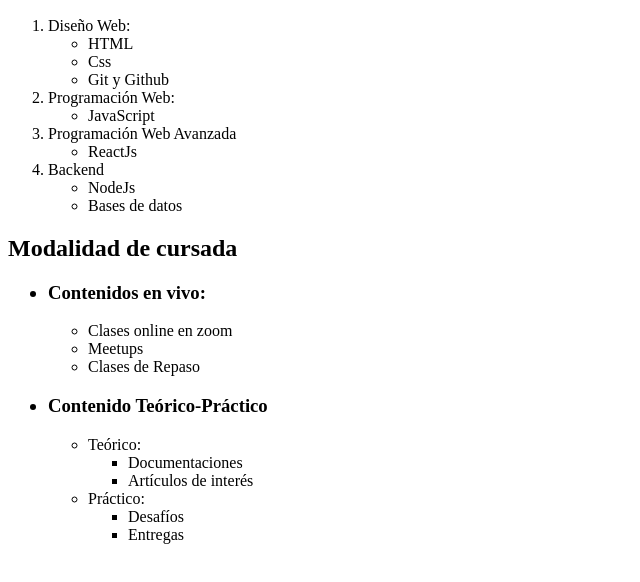
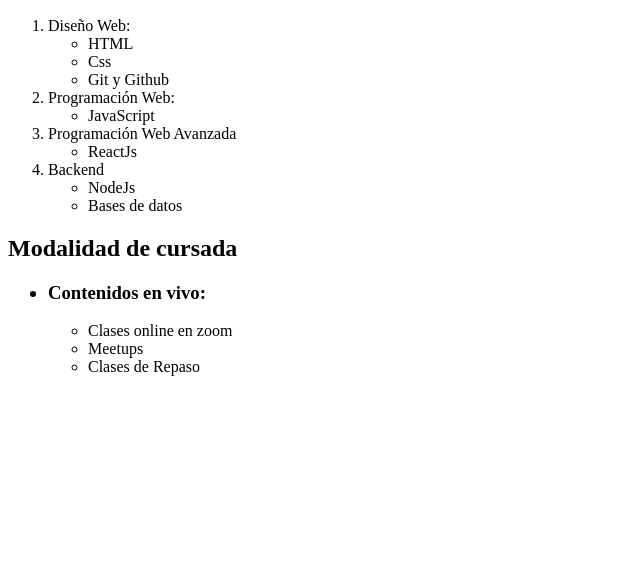
Before and after one commit to Martinabaez/proyectonucba, a plain HTML site: page ejercicios/ejercicio2.html in a window 1280 px wide. Shown: the part 110-692 px from the top of the page, without its empty margins (0-640 px from the left). Drawn offline with Linux system fonts and the light colour scheme.

Commit message:
first commit

```diff
--- a/ejercicio2.html
+++ b/ejercicios/ejercicio2.html
@@ -41,20 +41,3 @@
         <li type="circle">Clases de Repaso</li>
         </ol>
 </ul>
-<ul>
-<h3><li>Contenido Teórico-Práctico</li></h3>
-    <ol>
-    <li type="circle">Teórico:</li>
-                     <ul>
-                    <li type="square">Documentaciones</li>
-                    <li type="square">Artículos de interés</li>
-                     </ul>
-    <li type="circle">Práctico:</li>
-                     <ul>
-                    <li type="square">Desafíos</li>
-                    <li type="square">Entregas</li>
-                     </ul>
-    </ol>
-</ul>
-</body>
-</html>
```
Also changed, not shown: ejercicios/ejercicio3.html (renamed from ejercicio3.html, +0 -1 lines), index.html (+4 -0 lines).
